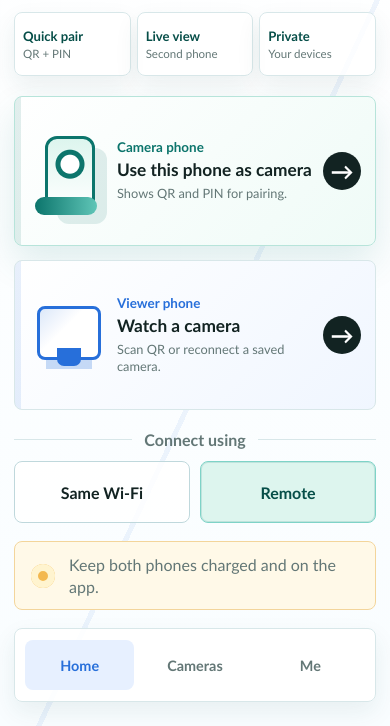
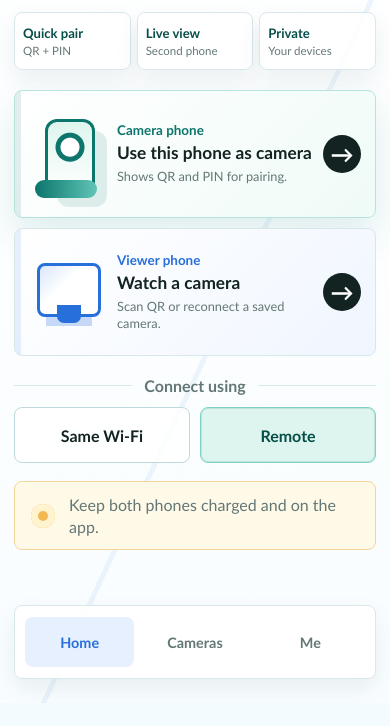
Before and after one commit to binnnnnn520/phone_jiankonmg, a website built with Vite: page packages/web/index.html in a window 390 px wide. Shown: the part 163-889 px from the top of the page. After the commit the page ends 866 px from the top, so only its background shows below. Built offline with nearby package versions, Linux system fonts and the light colour scheme.

Commit message:
Align home tab navigation dock

```diff
--- a/packages/web/src/home.ts
+++ b/packages/web/src/home.ts
@@ -166,7 +166,9 @@ export function buildHomeMarkup(
 ): string {
   return `
     <section class="app-shell home-shell light-monitor-shell">
-      ${buildTabContent(selectedMode, activeTab, pairedCameras)}
+      <div class="home-tab-content" data-active-home-tab="${activeTab}">
+        ${buildTabContent(selectedMode, activeTab, pairedCameras)}
+      </div>
       ${buildBottomNav(activeTab)}
     </section>
   `;
--- a/packages/web/src/styles.css
+++ b/packages/web/src/styles.css
@@ -96,8 +96,15 @@ p {
 }
 
 .home-shell {
-  display: flex;
-  flex-direction: column;
+  display: grid;
+  align-content: start;
+  gap: 18px;
+}
+
+.home-tab-content {
+  min-height: 732px;
+  display: grid;
+  align-content: start;
   gap: 18px;
 }
 
@@ -232,17 +239,17 @@ h1 {
 
 .home-actions {
   display: grid;
-  gap: 14px;
+  gap: 10px;
 }
 
 .action-card {
   width: 100%;
-  min-height: 150px;
+  min-height: 128px;
   display: grid;
   grid-template-columns: 104px minmax(0, 1fr) 44px;
   gap: 14px;
   align-items: center;
-  padding: 18px;
+  padding: 12px 18px;
   border: 1px solid var(--line);
   border-radius: 8px;
   color: var(--ink);
@@ -919,7 +926,7 @@ canvas {
   }
 
   .home-status-strip span {
-    min-height: 64px;
+    min-height: 58px;
     padding: 8px;
   }
 
@@ -934,7 +941,12 @@ canvas {
   .action-card {
     grid-template-columns: 78px minmax(0, 1fr) 38px;
     gap: 10px;
-    padding: 14px;
+    min-height: 128px;
+    padding: 12px 14px;
+  }
+
+  .mode-option {
+    min-height: 56px;
   }
 
   .action-illustration {
```
Also changed, not shown: e2e/remote-live.spec.ts (+6 -12 lines).
